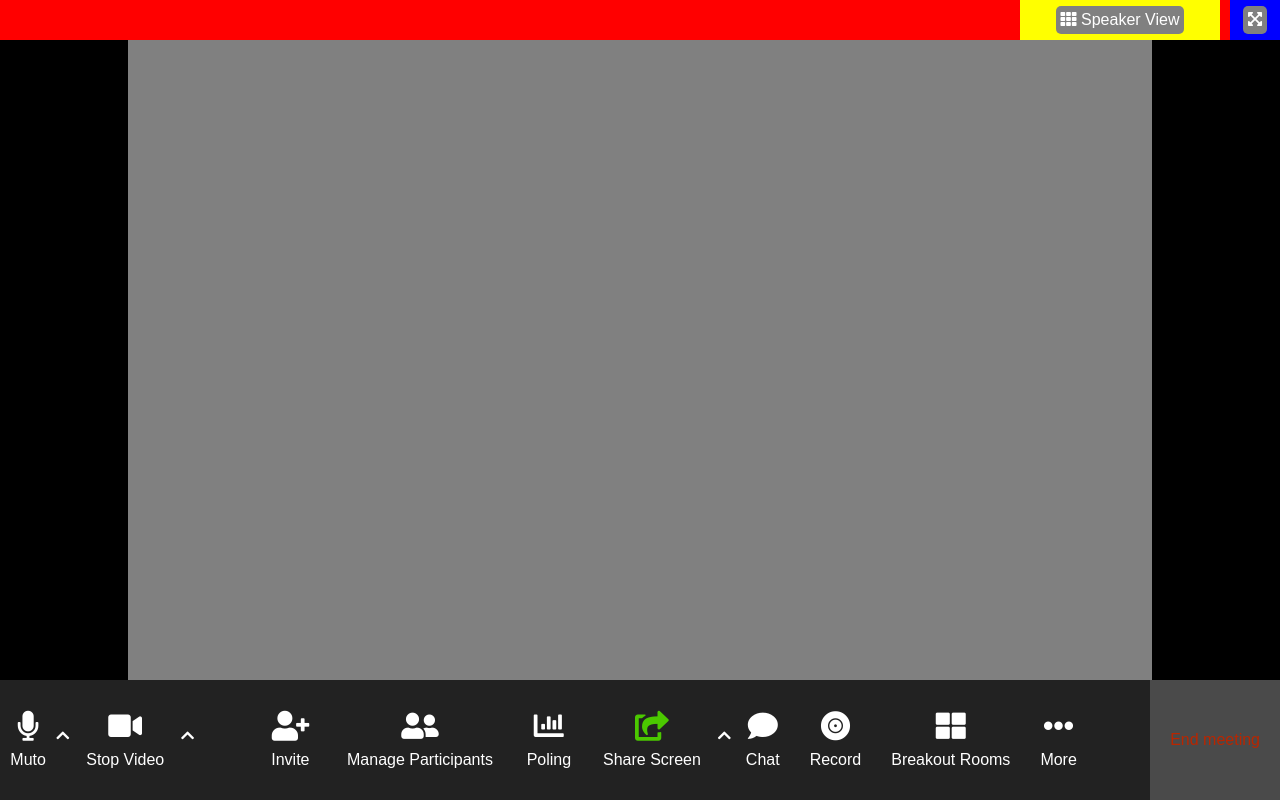
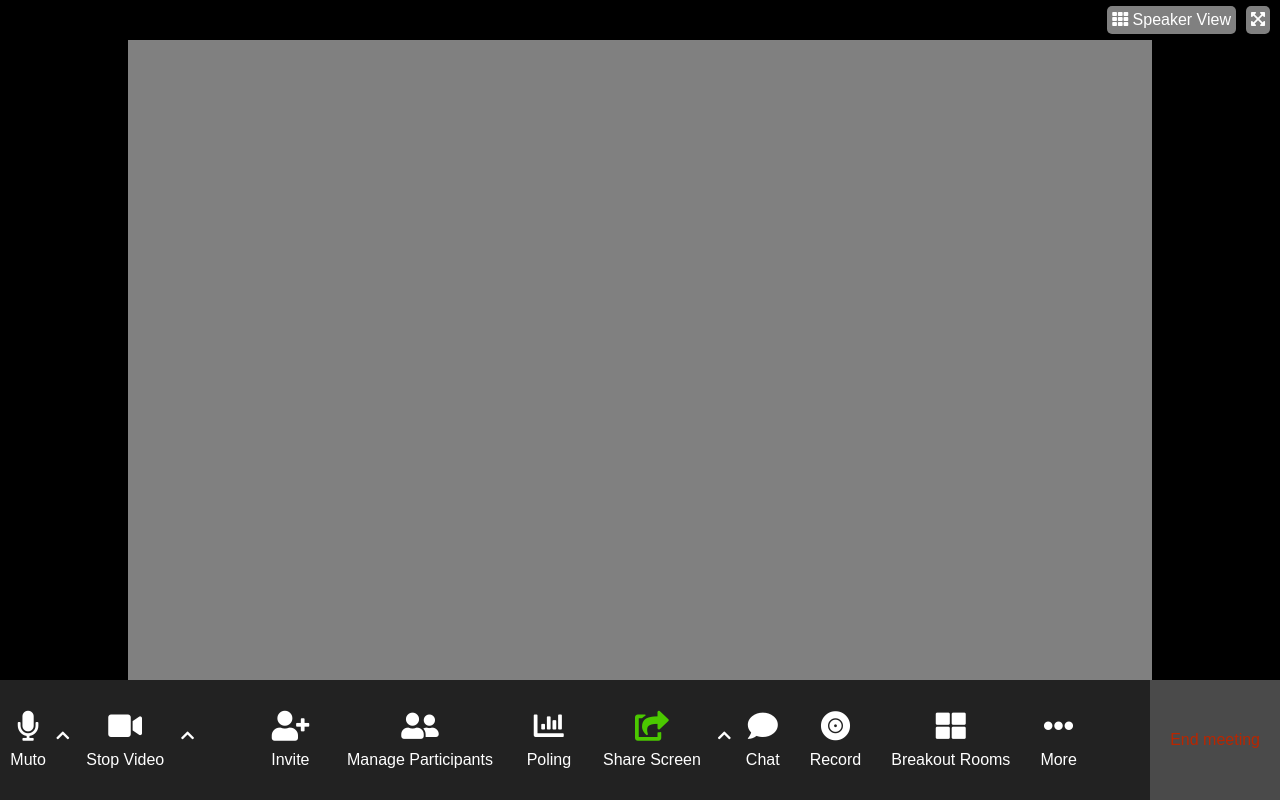
Before and after one commit to SIDDY-CHIUCHIOLO/html-css-zoom, a plain HTML site: page index.html in a window 1280 px wide. Drawn offline with Linux system fonts and the light colour scheme.

Commit message:
modifica alle propietà css del header

```diff
--- a/css/style.css
+++ b/css/style.css
@@ -16,21 +16,12 @@ body{
 
 header{
     height: 5vh;
-    background-color: red;
+    background-color: black;
     justify-content: end;
 }
 
-header .speaker-view{
-    width: 200px;
-    height: 100%;
-    background-color: yellow;
-    margin-right: 10px;
-}
-
 header .zoom-icon{
-    width: 50px;
-    height: 100%;
-    background-color: blue;
+    margin:0 10px;
 }
 
 header div a{
```
